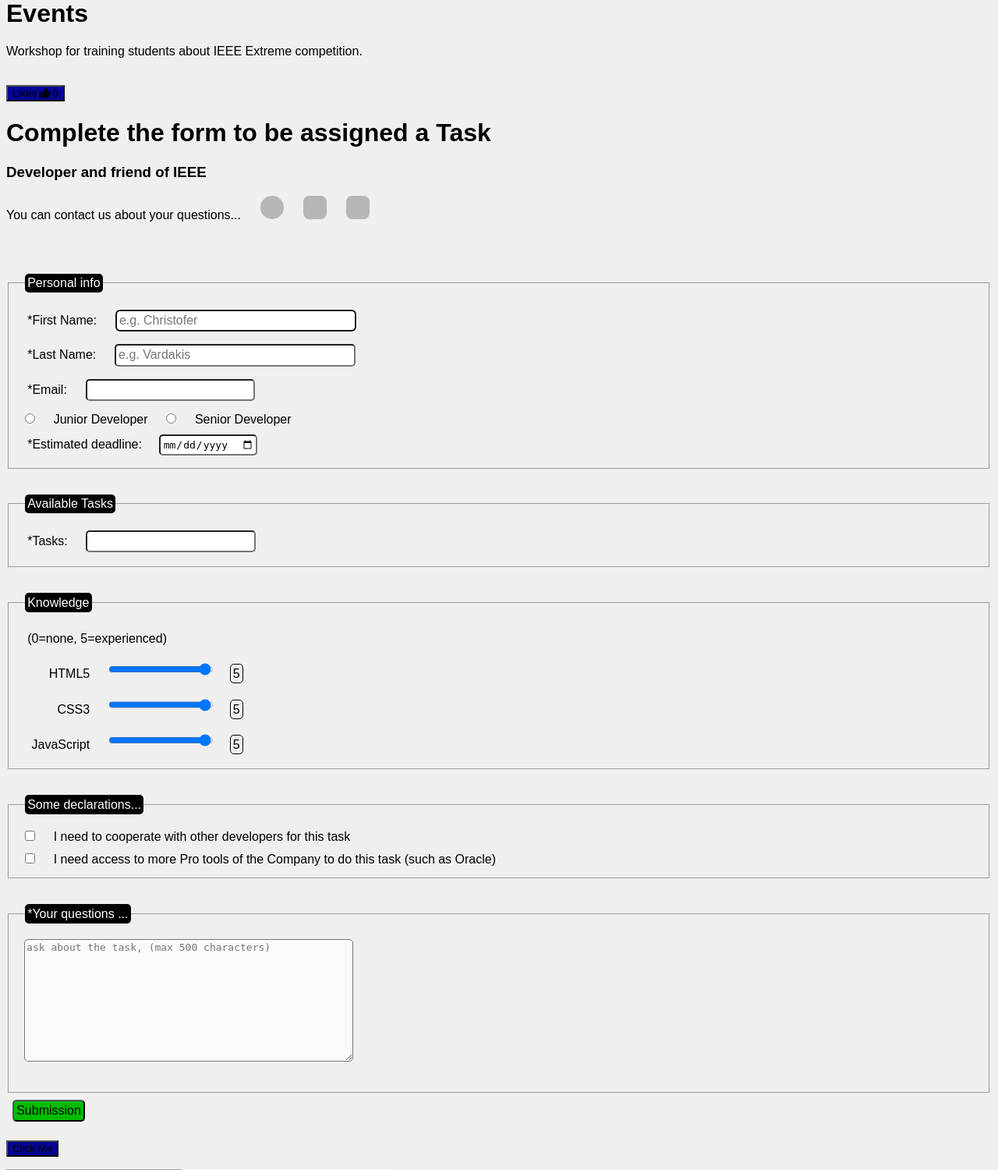
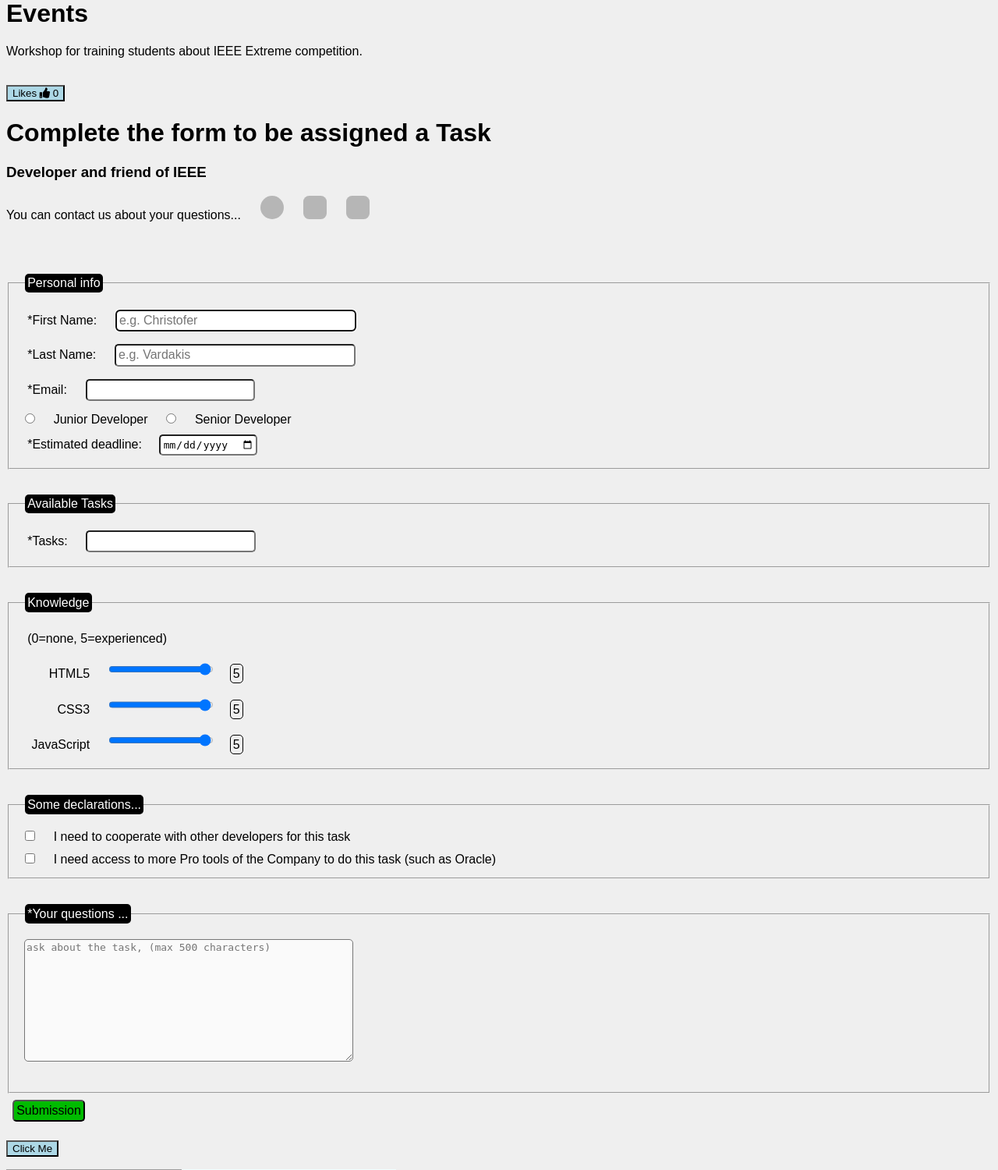
Before and after one commit to FilotheiLinardatou/web-dev-workshop-2023, a Flask app: page / in a window 1280 px wide. Shown: the part 342-1842 px from the top of the page at 78% size. Run offline with Flask 3, Linux system fonts and the light colour scheme; grey boxes are pictures that could not be loaded.

Commit message:
button color -> light blue and change some comments

```diff
--- a/templates/workshop.html
+++ b/templates/workshop.html
@@ -82,7 +82,7 @@
         }
 
         .button {
-            background-color: rgb(4, 4, 145);
+            background-color: lightblue;
 
         }
         nav {
@@ -175,7 +175,7 @@
        </div>
 <form id="myForm" method="post" onsubmit="return(validate());">
     <output id="message"></output>
-    <!-- προσωπικά στοιχεία -->
+    <!-- Personal info -->
     <fieldset>
         <legend>Personal info</legend>
         <label for="name">*First Name: </label>
@@ -194,7 +194,7 @@
         <input type="date" id="date" name="date">
     </fieldset>
 
-    <!-- κατοικία -->
+    <!-- Available Tasks -->
     <fieldset>
         <legend>Available Tasks</legend>
 
@@ -202,12 +202,12 @@
         <input list="tasks" name="task" required>
         <datalist id="tasks">
         <select name="task" id="task">
-            <!-- εδώ θα μπούν οι επιλογές που δημιουργούνται από τη JavaScript -->
+            <!-- here will be positioned options that are made by JavaScript -->
         </select>
         </datalist>
     </fieldset>
 
-    <!-- Γνώσεις -->
+    <!-- Knowledge -->
     <fieldset>
         <legend>Knowledge</legend>
         <div id="knowledge"> (0=none, 5=experienced)</div>
@@ -222,7 +222,7 @@
         <output id="showJ">5</output><br>
     </fieldset>
 
-    <!-- Ενδιαφέροντα -->
+    <!-- Some declarations -->
     <fieldset>
         <legend>Some declarations...</legend>
         <input type="checkbox" id="cooperation" name="cooperation" value="cooperation">
@@ -231,7 +231,7 @@
         <label for="proTools"> I need access to more Pro tools of the Company to do this task (such as Oracle) </label><br>
     </fieldset>
 
-    <!-- Σύντομη δήλωση -->
+    <!-- questions -->
     <fieldset>
         <legend>*Your questions ...</legend>
         <textarea name="aboutMe"  id="mytext" required
```
Also changed, not shown: css-workshop/css-start.html (+6 -6 lines), js-workshop/js-start.html (+6 -6 lines), task.sqlite.
